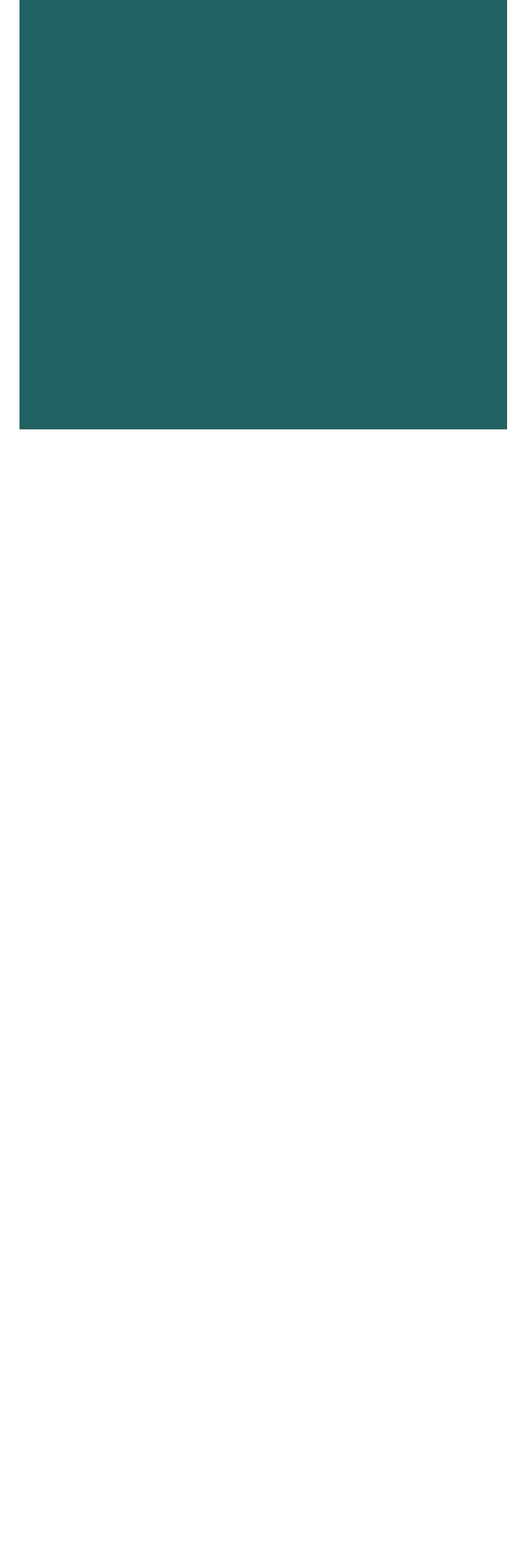
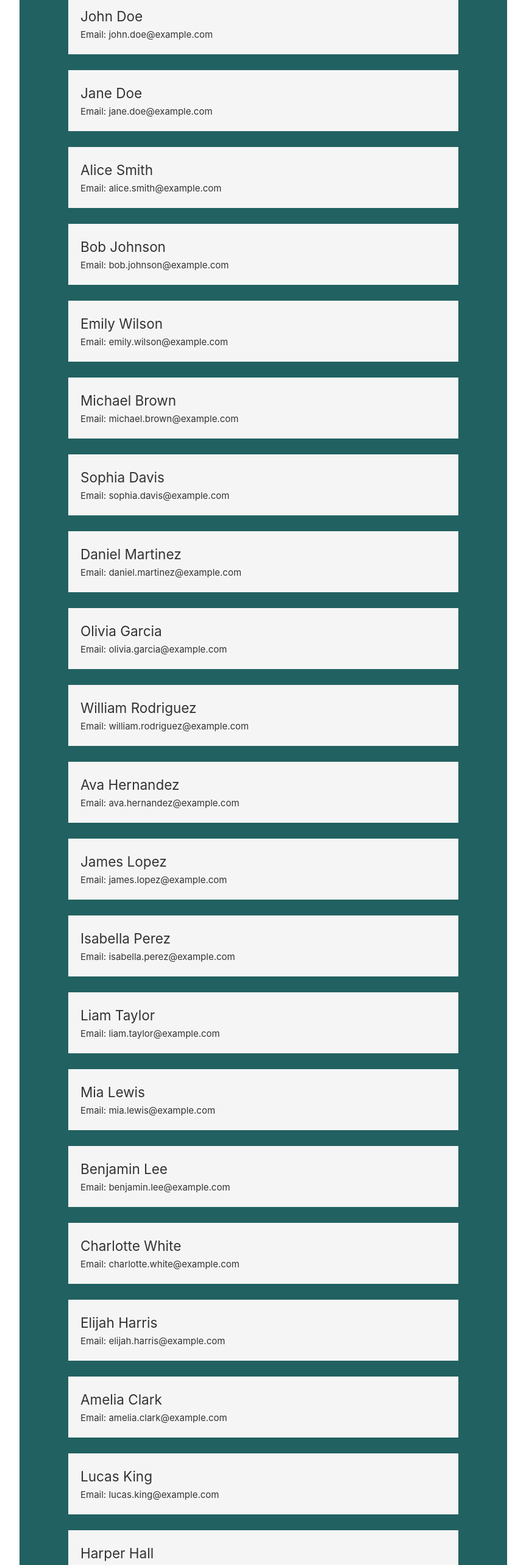
Before and after one commit to HelenAndrade/User-Agenda-Vue, a Vue app: page / in a window 1280 px wide. Shown: the part 120-2686 px from the top of the page at 61% size, without its empty margins (240-1103 px from the left). Before the commit the page ends 824 px from the top, so only its background shows below. Built offline with nearby package versions, Linux system fonts and the light colour scheme.

Commit message:
Adding usercard component and users.json

```diff
--- /dev/null
+++ b/public/users.json
@@ -0,0 +1,127 @@
+[
+  {
+    "id": 1,
+    "name": "John Doe",
+    "email": "john.doe@example.com"
+  },
+  {
+    "id": 2,
+    "name": "Jane Doe",
+    "email": "jane.doe@example.com"
+  },
+  {
+    "id": 3,
+    "name": "Alice Smith",
+    "email": "alice.smith@example.com"
+  },
+  {
+    "id": 4,
+    "name": "Bob Johnson",
+    "email": "bob.johnson@example.com"
+  },
+  {
+    "id": 5,
+    "name": "Emily Wilson",
+    "email": "emily.wilson@example.com"
+  },
+  {
+    "id": 6,
+    "name": "Michael Brown",
+    "email": "michael.brown@example.com"
+  },
+  {
+    "id": 7,
+    "name": "Sophia Davis",
+    "email": "sophia.davis@example.com"
+  },
+  {
+    "id": 8,
+    "name": "Daniel Martinez",
+    "email": "daniel.martinez@example.com"
+  },
+  {
+    "id": 9,
+    "name": "Olivia Garcia",
+    "email": "olivia.garcia@example.com"
+  },
+  {
+    "id": 10,
+    "name": "William Rodriguez",
+    "email": "william.rodriguez@example.com"
+  },
+  {
+    "id": 11,
+    "name": "Ava Hernandez",
+    "email": "ava.hernandez@example.com"
+  },
+  {
+    "id": 12,
+    "name": "James Lopez",
+    "email": "james.lopez@example.com"
+  },
+  {
+    "id": 13,
+    "name": "Isabella Perez",
+    "email": "isabella.perez@example.com"
+  },
+  {
+    "id": 14,
+    "name": "Liam Taylor",
+    "email": "liam.taylor@example.com"
+  },
+  {
+    "id": 15,
+    "name": "Mia Lewis",
+    "email": "mia.lewis@example.com"
+  },
+  {
+    "id": 16,
+    "name": "Benjamin Lee",
+    "email": "benjamin.lee@example.com"
+  },
+  {
+    "id": 17,
+    "name": "Charlotte White",
+    "email": "charlotte.white@example.com"
+  },
+  {
+    "id": 18,
+    "name": "Elijah Harris",
+    "email": "elijah.harris@example.com"
+  },
+  {
+    "id": 19,
+    "name": "Amelia Clark",
+    "email": "amelia.clark@example.com"
+  },
+  {
+    "id": 20,
+    "name": "Lucas King",
+    "email": "lucas.king@example.com"
+  },
+  {
+    "id": 21,
+    "name": "Harper Hall",
+    "email": "harper.hall@example.com"
+  },
+  {
+    "id": 22,
+    "name": "Evelyn Allen",
+    "email": "evelyn.allen@example.com"
+  },
+  {
+    "id": 23,
+    "name": "Alexander Scott",
+    "email": "alexander.scott@example.com"
+  },
+  {
+    "id": 24,
+    "name": "Abigail Green",
+    "email": "abigail.green@example.com"
+  },
+  {
+    "id": 25,
+    "name": "Ryan Adams",
+    "email": "ryan.adams@example.com"
+  }
+]
--- /dev/null
+++ b/src/components/UserCard.vue
@@ -0,0 +1,33 @@
+<template>
+  <a href="">
+    <div class="card">
+      <div class="card-content">
+        <h2>{{ user.name }}</h2>
+        <p>Email: {{ user.email }}</p>
+      </div>
+    </div>
+  </a>
+</template>
+
+<script>
+export default {
+  props: {
+    user: {
+      type: Object
+    }
+  }
+}
+</script>
+
+<style scoped>
+.card {
+  width: 80vh;
+  background-color: whitesmoke;
+  padding: 20px;
+  margin: 10px 5px 10px 5px;
+}
+
+.card-content {
+  color: #333;
+}
+</style>
--- a/src/views/Home.vue
+++ b/src/views/Home.vue
@@ -2,14 +2,26 @@
   <div class="app-container">
     <h1>Welcome to Home Page</h1>
     <p>This is the home page of our website.</p>
+
+    <UserCard v-for="user in users" :key="user.id" :user="user" />
   </div>
 </template>
 
 <script lang="ts">
 import { defineComponent } from 'vue'
+import UserCard from '@/components/UserCard.vue'
+import usersData from '../../public/users.json'
 
 export default defineComponent({
-  name: 'HomeView'
+  name: 'HomeView',
+  components: {
+    UserCard
+  },
+  data() {
+    return {
+      users: usersData
+    }
+  }
 })
 </script>
 
@@ -17,7 +29,10 @@ export default defineComponent({
 .app-container {
   display: flex;
   flex-direction: column;
+  align-items: center;
+  background-color: rgb(34, 97, 97);
+  color: white;
+  height: fit-content;
   width: 100vh;
-  background-color: rgb(34, 97, 97);
 }
 </style>
```
